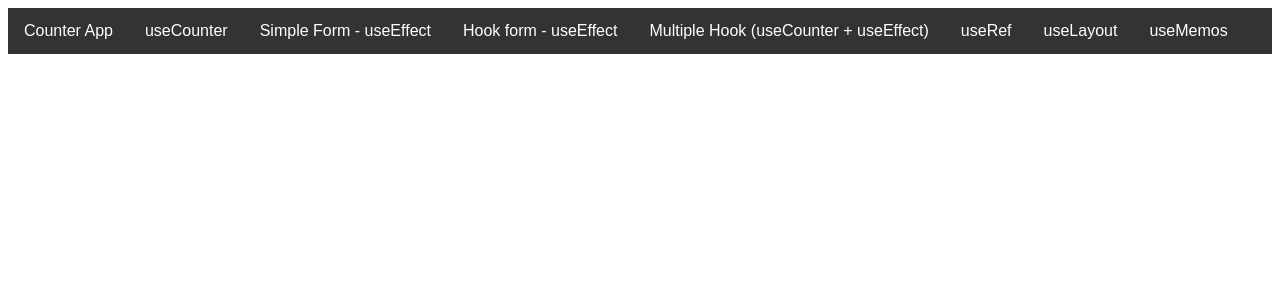
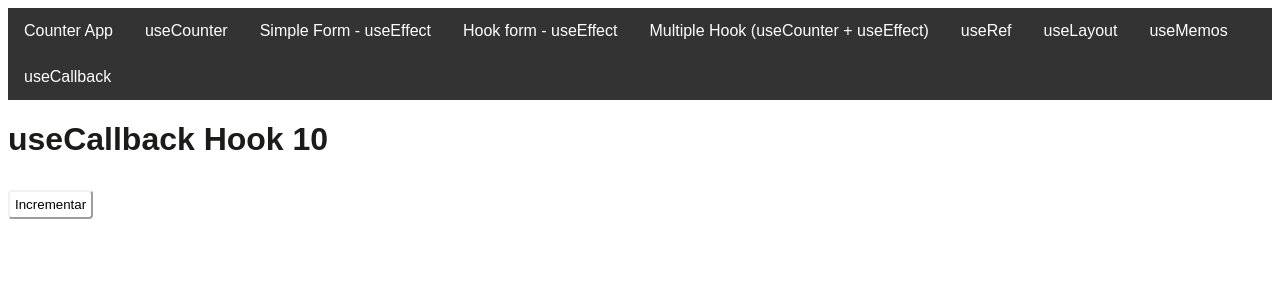
Before and after one commit to OLAEMJO8/ReactCeroToExpert, a React (Vite) app in the folder 03-hook-react/: page /call-back in a window 1280 px wide. Shown: the top 300 px of the page. Built offline with nearby package versions, Linux system fonts and the light colour scheme.

Commit message:
Feat CallBackHook

```diff
--- /dev/null
+++ b/03-hook-react/src/06-memos/CallBackHook.jsx
@@ -0,0 +1,23 @@
+import React, { useCallback, useState } from "react";
+import { ShowIncrement } from "./ShowIncrement";
+
+export const CallBackHook = () => {
+  const [counter, setCounter] = useState(10);
+
+  //Sirve para memorizar funciones, solo se vuelve a precesar cuando algo cambia
+
+  const incrementFather = useCallback(() => {
+    setCounter((value) => value + 1);
+  }, []);
+
+  /*const incrementFather = () => {
+    setCounter(counter + 1);
+  };*/
+
+  return (
+    <div>
+      <h1>useCallback Hook {counter}</h1>
+      <ShowIncrement increment={incrementFather} />
+    </div>
+  );
+};
--- /dev/null
+++ b/03-hook-react/src/06-memos/ShowIncrement.jsx
@@ -0,0 +1,15 @@
+import React from "react";
+
+export const ShowIncrement = React.memo(({ increment }) => {
+  return (
+    <div>
+      <button
+        onClick={() => {
+          increment();
+        }}
+      >
+        Incrementar
+      </button>
+    </div>
+  );
+});
--- a/03-hook-react/src/main.jsx
+++ b/03-hook-react/src/main.jsx
@@ -11,6 +11,7 @@ import { MultipleCustomHook } from "./03-examples/MultipleCustomHook";
 import { FocusScreen } from "./04-useRef/FocusScreen";
 import { Layout } from "./05-useLayoutEffect/Layout";
 import { Memorize } from "./06-memos/Memorize";
+import { CallBackHook } from "./06-memos/CallBackHook";
 
 const Navigation = () => {
   return (
@@ -42,6 +43,9 @@ const Navigation = () => {
         <li>
           <Link to="/memos">useMemos</Link>
         </li>
+        <li>
+          <Link to="/call-back">useCallback</Link>
+        </li>
       </ul>
     </nav>
   );
@@ -60,6 +64,7 @@ createRoot(document.getElementById("root")).render(
         <Route path="/focus-screen" element={<FocusScreen />} />
         <Route path="/layout" element={<Layout />} />
         <Route path="/memos" element={<Memorize />} />
+        <Route path="/call-back" element={<CallBackHook />} />
       </Routes>
     </Router>
   </StrictMode>
```
